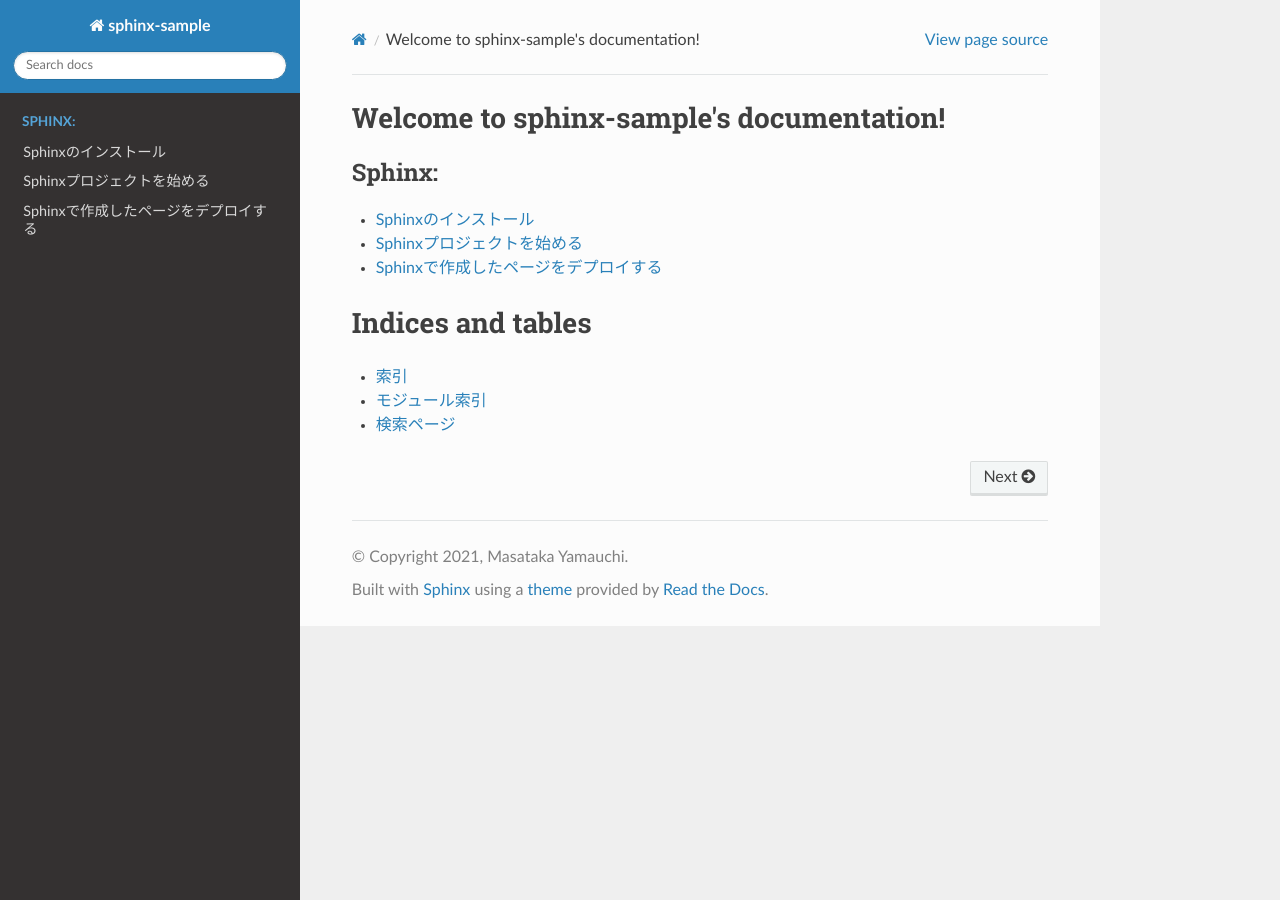
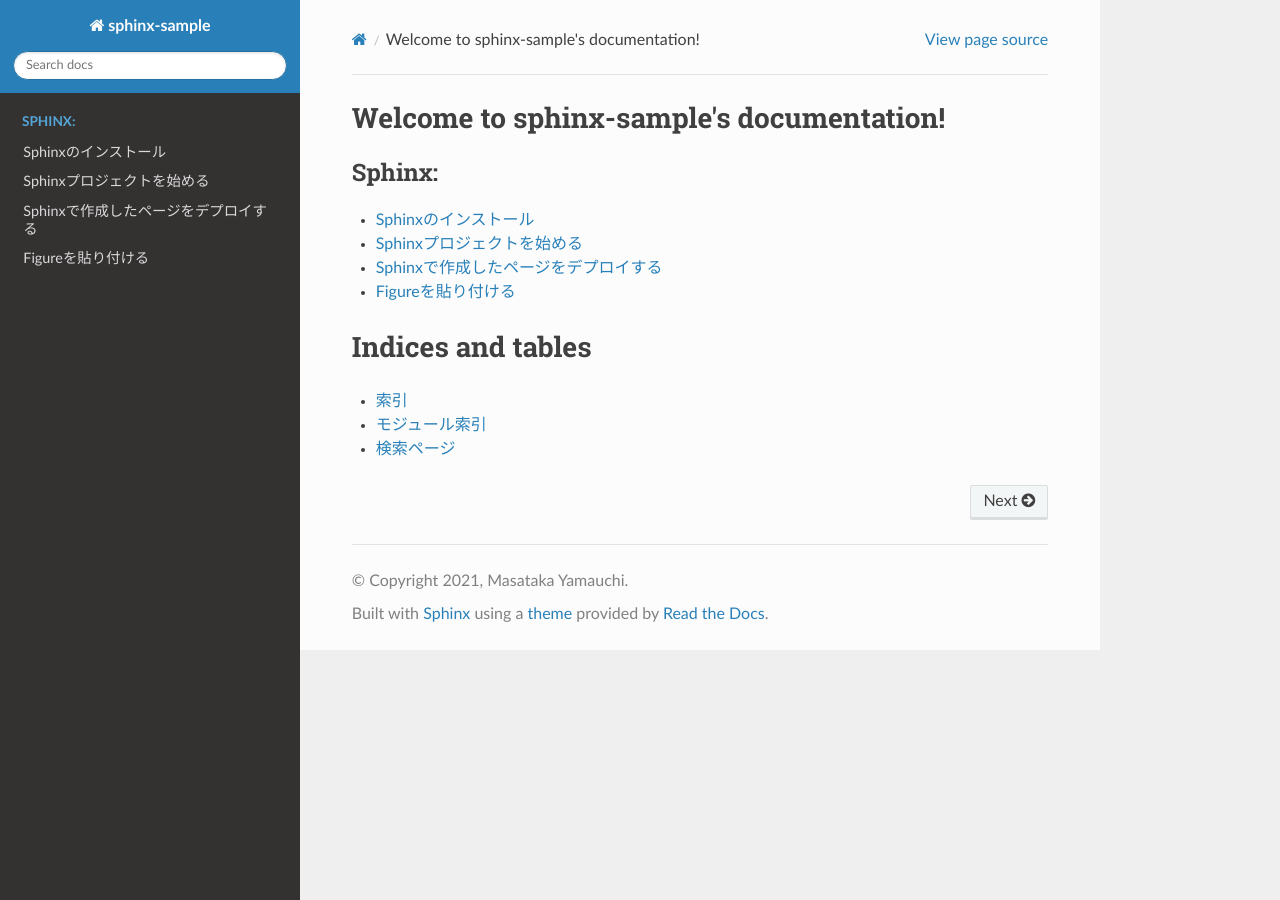
Before and after one commit to MasatakaYm/sphinx-practice, a Sphinx documentation site: the page built from source/index.rst, in a window 1280 px wide. Built offline with Sphinx 7.4.7 and the Read the Docs theme 2.0.0, drawn with Linux system fonts in a browser that asks for light colours.

Commit message:
Add figures

```diff
--- a/source/index.rst
+++ b/source/index.rst
@@ -17,6 +17,7 @@
    ./sphinx/install
    ./sphinx/quick-start
    ./sphinx/deploy
+   ./sphinx/figs
 
 
 Indices and tables
--- /dev/null
+++ b/source/sphinx/figs.md
@@ -0,0 +1,4 @@
+# Figureを貼り付ける
+
+![Sunプル画像](./figures/sample.png)
+![Sunプル画像](../figures/sample.png)
```
Also changed, not shown: source/figures/sample.png (added), source/sphinx/figures/sample.png (added), 1 other file.
